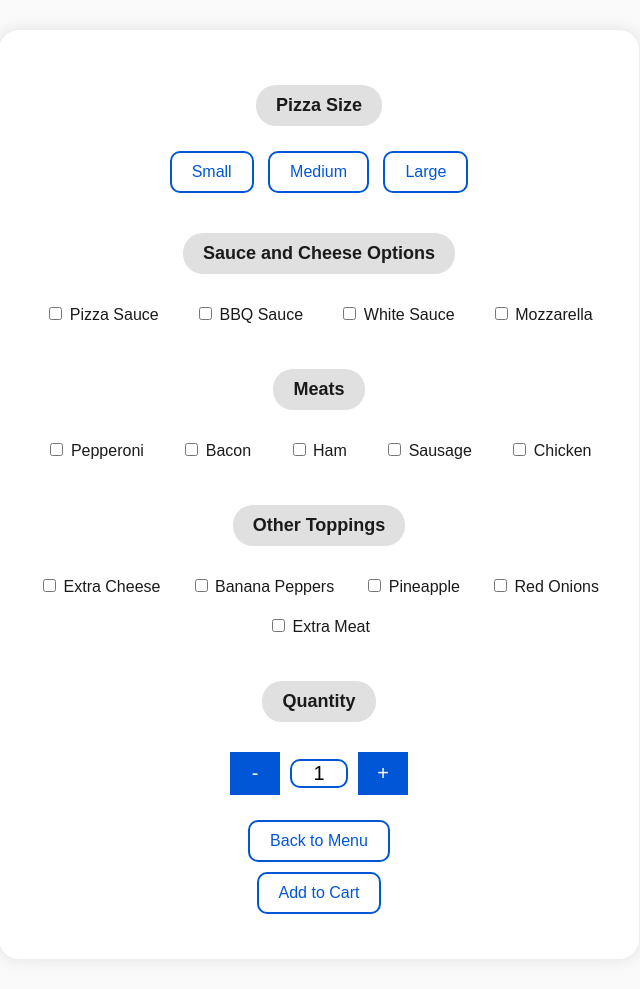
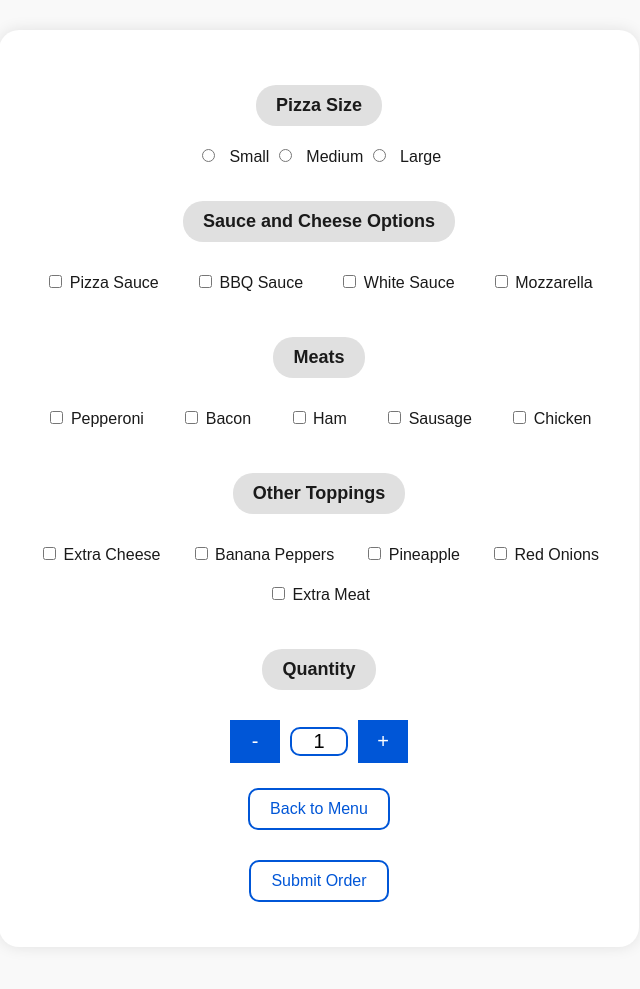
Before and after one commit to ray6042/CS471-PizzaShop, a Flask app: page /builder/ in a window 1280 px wide. Shown: the part 159-1148 px from the top of the page, without its empty margins (321-961 px from the left). After the commit the page ends 1061 px from the top, so only its background shows below. Run offline with Flask 3, Linux system fonts and the light colour scheme.

Commit message:
Order Details
Finally got order details to work, they get saved as a JSON object and are shown on the home screen.

```diff
--- a/run.py
+++ b/run.py
@@ -38,15 +38,30 @@ def home():
     return render_template("StoreFront.html")
 @app.route("/builder/")
 def builder():
+
     return render_template("PizzaBuilder.html")
 
 @app.route("/home/")
 def menu():
     return render_template("StoreFront.html")
-@app.route("/home/", methods = ["POST"])
+
+@app.route("/home/")
 def addCart():
 
     return render_template("StoreFront.html")
+@app.route('/data', methods=['GET','POST'])
+def data():
+    if request.method == 'POST':
+        # Handle POST request to update order
+        order = request.get_json()
+        if not order:
+            return jsonify({"status": "error", "message": "No data received"}), 400
+        global order_data
+        order_data = {"order": order}
+        return jsonify({"status": "success", "order": order}), 200
+
+    # For GET requests, return the existing order as JSON
+    return jsonify(order_data), 200  # This ensures Content-Type is application/json
 
 if __name__ == "__main__":
     app.run()
--- a/static/styles/styleSheet.css
+++ b/static/styles/styleSheet.css
@@ -177,6 +177,7 @@ body {
 .order-summary .order-item {
     border-bottom: 1px solid #ccc;
     padding: 10px 0;
+    white-space: pre-line;
 }
 
 .order-summary button {
--- a/templates/PizzaBuilder.html
+++ b/templates/PizzaBuilder.html
@@ -4,7 +4,7 @@
     <meta charset="UTF-8">
     <meta name="viewport" content="width=device-width, initial-scale=1.0">
     <title>Pizza Builder</title>
-    <link rel= "stylesheet" type= "text/css" href= "{{ url_for('static',filename='styles/styleSheet.css') }}">
+    <link rel="stylesheet" type="text/css" href="{{ url_for('static', filename='styles/styleSheet.css') }}">
 </head>
 <body>
     <div class="header">
@@ -15,45 +15,44 @@
         <div class="section">
             <h2>Pizza Size</h2>
             <div class="size-options">
-                <button>Small</button>
-                <button>Medium</button>
-                <button>Large</button>
+                <label><input type="radio" name="size" data-value="Small" onclick="updateOrder(this)"> Small</label>
+                <label><input type="radio" name="size" data-value="Medium" onclick="updateOrder(this)"> Medium</label>
+                <label><input type="radio" name="size" data-value="Large" onclick="updateOrder(this)"> Large</label>
             </div>
         </div>
 
         <div class="section">
             <h2>Sauce and Cheese Options</h2>
             <div class="options">
-                <label><input type="checkbox" name="sauce-cheese"> Pizza Sauce</label>
-                <label><input type="checkbox" name="sauce-cheese"> BBQ Sauce</label>
-                <label><input type="checkbox" name="sauce-cheese"> White Sauce</label>
-                <label><input type="checkbox" name="sauce-cheese"> Mozzarella</label>
+                <label><input type="checkbox" name="sauce-cheese" data-value="Pizza Sauce" onclick="updateOrder(this)"> Pizza Sauce</label>
+                <label><input type="checkbox" name="sauce-cheese" data-value="BBQ Sauce" onclick="updateOrder(this)"> BBQ Sauce</label>
+                <label><input type="checkbox" name="sauce-cheese" data-value="White Sauce" onclick="updateOrder(this)"> White Sauce</label>
+                <label><input type="checkbox" name="sauce-cheese" data-value="Mozzarella" onclick="updateOrder(this)"> Mozzarella</label>
             </div>
         </div>
 
         <div class="section">
             <h2>Meats</h2>
             <div class="options">
-                <label><input type="checkbox" name="meats"> Pepperoni</label>
-                <label><input type="checkbox" name="meats"> Bacon</label>
-                <label><input type="checkbox" name="meats"> Ham</label>
-                <label><input type="checkbox" name="meats"> Sausage</label>
-                <label><input type="checkbox" name="meats"> Chicken</label>
+                <label><input type="checkbox" name="meats" data-value="Pepperoni" onclick="updateOrder(this)"> Pepperoni</label>
+                <label><input type="checkbox" name="meats" data-value="Bacon" onclick="updateOrder(this)"> Bacon</label>
+                <label><input type="checkbox" name="meats" data-value="Ham" onclick="updateOrder(this)"> Ham</label>
+                <label><input type="checkbox" name="meats" data-value="Sausage" onclick="updateOrder(this)"> Sausage</label>
+                <label><input type="checkbox" name="meats" data-value="Chicken" onclick="updateOrder(this)"> Chicken</label>
             </div>
         </div>
 
         <div class="section">
             <h2>Other Toppings</h2>
             <div class="options">
-                <label><input type="checkbox" name="toppings"> Extra Cheese</label>
-                <label><input type="checkbox" name="toppings"> Banana Peppers</label>
-                <label><input type="checkbox" name="toppings"> Pineapple</label>
-                <label><input type="checkbox" name="toppings"> Red Onions</label>
-                <label><input type="checkbox" name="toppings"> Extra Meat</label>
+                <label><input type="checkbox" name="toppings" data-value="Extra Cheese" onclick="updateOrder(this)"> Extra Cheese</label>
+                <label><input type="checkbox" name="toppings" data-value="Banana Peppers" onclick="updateOrder(this)"> Banana Peppers</label>
+                <label><input type="checkbox" name="toppings" data-value="Pineapple" onclick="updateOrder(this)"> Pineapple</label>
+                <label><input type="checkbox" name="toppings" data-value="Red Onions" onclick="updateOrder(this)"> Red Onions</label>
+                <label><input type="checkbox" name="toppings" data-value="Extra Meat" onclick="updateOrder(this)"> Extra Meat</label>
             </div>
         </div>
 
-        <!-- Quantity Section -->
         <div class="section">
             <h2>Quantity</h2>
             <div class="quantity-selector">
@@ -63,31 +62,108 @@
             </div>
         </div>
 
-        <!-- Buttons Section -->
         <div class="section buttons-section">
             <form action ="{{ url_for('menu')}}">
-            <button class="action-btn">Back to Menu</button>
+            <button class="action-btn" id = 'action-btn'>Back to Menu</button>
         </form>
-        <form action ="{{ url_for('addCart')}}">
-            <button class="action-btn">Add to Cart</button>
-        </form>
+        <form action ="{{ url_for('menu')}}">
+        <div class="section buttons-section">
+            <button class="action-btn" id="submitOrderBtn">Submit Order</button>
         </div>
+    </form>
+
     </div>
 
     <script>
+        // Initial empty order object
+        let order = {
+            size: null,
+            saucecheese: [],
+            meats: [],
+            toppings: [],
+            quantity: 1,
+            ordernum: generateOrderNumber()
+        };
+
+        function generateOrderNumber() {
+        // Generate a random number (you can make it longer or more complex if needed)
+        return 'ORD-' + Math.floor(Math.random() * 1000000);
+    }
+        // Function to handle updates to the order object
+        function updateOrder(element) {
+            const value = element.getAttribute('data-value');
+            const type = element.name;  // Identify whether it's size, saucecheese, meats, or toppings
+
+            // For radio buttons (size selection)
+            if (element.type === "radio" && type === "size") {
+                order.size = value;
+            }
+
+            // For checkboxes (saucecheese, meats, and toppings)
+            else if (element.type === "checkbox") {
+                if (type === "sauce-cheese") {
+                    // If checked, add sauce/cheese to the array
+                    if (element.checked) {
+                        order.saucecheese.push(value);
+                    } else {
+                        // If unchecked, remove it from the array
+                        order.saucecheese = order.saucecheese.filter(item => item !== value);
+                    }
+                } else if (type === "meats") {
+                    // If checked, add meat to the array
+                    if (element.checked) {
+                        order.meats.push(value);
+                    } else {
+                        // If unchecked, remove it from the array
+                        order.meats = order.meats.filter(item => item !== value);
+                    }
+                } else if (type === "toppings") {
+                    // If checked, add topping to the array
+                    if (element.checked) {
+                        order.toppings.push(value);
+                    } else {
+                        // If unchecked, remove it from the array
+                        order.toppings = order.toppings.filter(item => item !== value);
+                    }
+                }
+            }
+
+            // Update the displayed JSON in the <pre> tag
+            document.getElementById('jsonOutput').textContent = JSON.stringify(order, null, 2);
+        }
+
+        // Quantity update functions
         function incrementQuantity() {
-            var quantityInput = document.getElementById('quantity');
-            var quantity = parseInt(quantityInput.value, 10);
-            quantityInput.value = quantity + 1;
+            order.quantity++;
+            document.getElementById('quantity').value = order.quantity;
         }
 
         function decrementQuantity() {
-            var quantityInput = document.getElementById('quantity');
-            var quantity = parseInt(quantityInput.value, 10);
-            if (quantity > 1) {
-                quantityInput.value = quantity - 1;
+            if (order.quantity > 1) {
+                order.quantity--;
+                document.getElementById('quantity').value = order.quantity;
             }
         }
+
+        // Submit the order to the backend
+        document.getElementById('submitOrderBtn').addEventListener('click', function() {
+            fetch('/data', {
+                method: 'POST',
+                headers: {
+                    'Content-Type': 'application/json',
+                },
+                body: JSON.stringify(order)
+            })
+            .then(response => response.json())
+            .then(data => {
+                console.log('Order successfully submitted:', data);
+                alert('Order submitted successfully!');
+            })
+            .catch((error) => {
+                console.error('Error:', error);
+            });
+        });
     </script>
+
 </body>
 </html>
```
Also changed, not shown: templates/StoreFront.html (+34 -1 lines).
